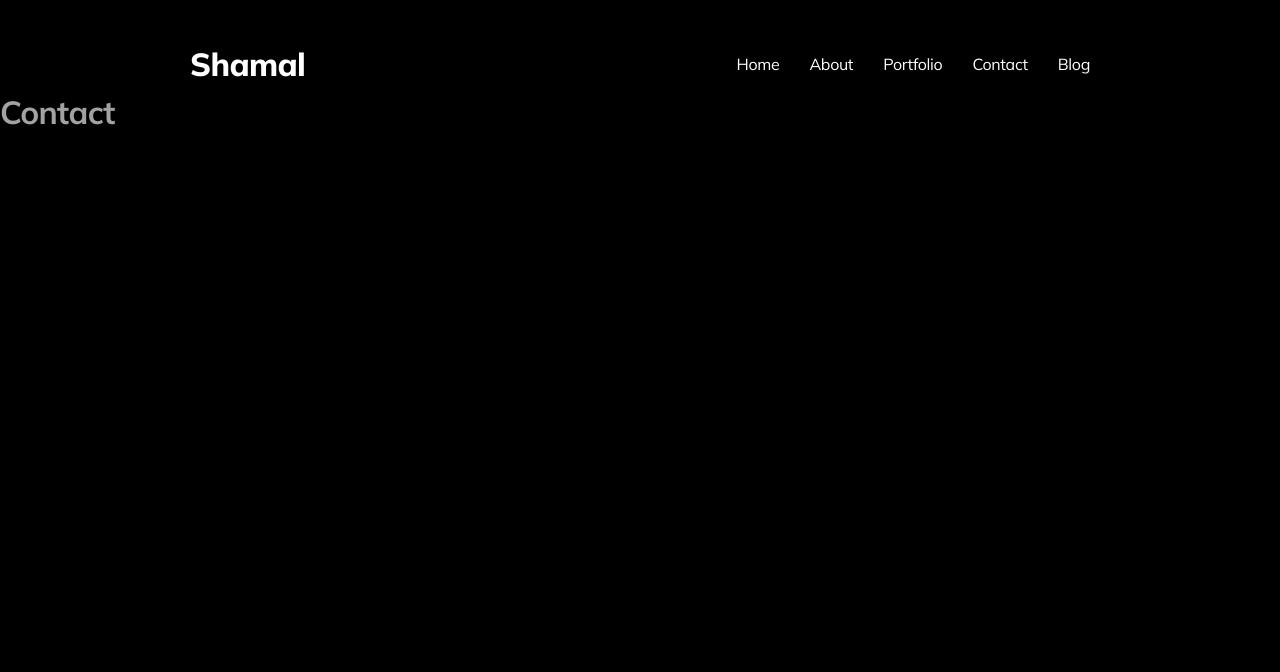
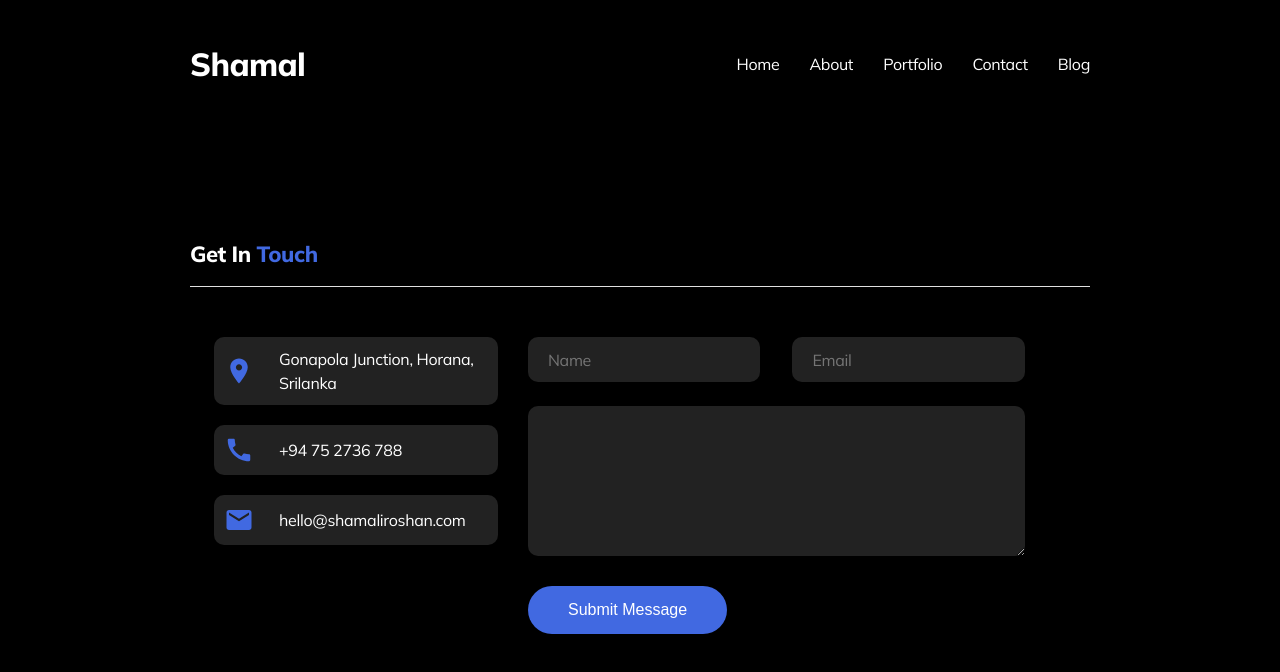
Before and after one commit to shamal-iroshan/personal-web-new, a React (Create React App) app: page /contact in a window 1280 px wide. Shown: the top 672 px of the page. Built offline with nearby package versions, Linux system fonts and the light colour scheme.

Commit message:
added contact

```diff
--- a/package.json
+++ b/package.json
@@ -23,6 +23,7 @@
     "react-router-dom": "^6.4.0",
     "react-scripts": "5.0.1",
     "react-text-transition": "^3.0.2",
+    "react-toastify": "^9.0.8",
     "redux-logger": "^3.0.6",
     "redux-saga": "^1.2.1",
     "styled-components": "^5.3.5",
--- a/src/App.tsx
+++ b/src/App.tsx
@@ -2,6 +2,8 @@ import React from 'react';
 import './App.css';
 import { CssBaseline } from '@mui/material';
 import { ThemeProvider } from '@mui/material/styles';
+import { ToastContainer } from 'react-toastify';
+import 'react-toastify/dist/ReactToastify.css';
 import RootRouter from './common/RootRouter';
 import theme from './theme';
 
@@ -10,6 +12,14 @@ function App() {
     <ThemeProvider theme={theme}>
       <CssBaseline />
       <RootRouter />
+      <ToastContainer
+        position="bottom-right"
+        autoClose={3000}
+        hideProgressBar
+        newestOnTop
+        closeOnClick
+        pauseOnHover
+      />
     </ThemeProvider>
   );
 }
--- a/src/index.css
+++ b/src/index.css
@@ -37,6 +37,12 @@ h1, h2, h3, h4, h5, h6, p {
   line-height: 150%;
   letter-spacing: -0.02em;
 }
+input {
+  font-family: 'Mulish', sans-serif;
+  font-style: normal;
+  line-height: 150%;
+  letter-spacing: -0.02em;
+}
 
 code {
   font-family: source-code-pro, Menlo, Monaco, Consolas, 'Courier New',
--- /dev/null
+++ b/src/views/about/components/toast/errorToast.tsx
@@ -0,0 +1,38 @@
+import React from 'react';
+import styled from 'styled-components';
+import { toast } from 'react-toastify';
+import ErrorOutlineOutlinedIcon from '@mui/icons-material/ErrorOutlineOutlined';
+
+const StyledContainer = styled.div`
+  display: flex;
+  flex-direction: row;
+`;
+
+const StyledTextContainer = styled.div`
+  margin-left: 5px;
+`;
+
+const StyledTitle = styled.p`
+  font-weight: 700;
+  font-size: 14px;
+  color: #d92d20;
+`;
+
+const StyledDescription = styled.p`
+  font-weight: 400;
+  font-size: 14px;
+  color: #d92d20;
+`;
+
+export default function errorToast(title: string, description: string) {
+  return toast(
+    <StyledContainer>
+      <ErrorOutlineOutlinedIcon sx={{ fontSize: '18px', color: '#D92D20' }} />
+      <StyledTextContainer>
+        <StyledTitle>{title}</StyledTitle>
+        <StyledDescription>{description}</StyledDescription>
+      </StyledTextContainer>
+    </StyledContainer>,
+    { className: 'custom-error' },
+  );
+}
--- /dev/null
+++ b/src/views/contact/components/ContactForm.tsx
@@ -0,0 +1,60 @@
+import Grid from '@mui/material/Grid';
+import React from 'react';
+import styled from 'styled-components';
+import CustomButton from '../../../common/components/CustomButton';
+import errorToast from '../../about/components/toast/errorToast';
+
+const StyledForm = styled.form`
+  width: 100%;
+  align-self: center;
+`;
+const CustomTextBox = styled.input`
+  width: 100%;
+  height: 45px;
+  background-color: #222;
+  border: none;
+  color: #ffffff;
+  padding: 20px;
+  border-radius: 10px;
+  font-size: 1rem;
+  outline: none;
+`;
+const CustomTextArea = styled.textarea`
+  width: 100%;
+  background-color: #222;
+  border: none;
+  color: #ffffff;
+  padding: 20px;
+  border-radius: 10px;
+  font-size: 1rem;
+  outline: none;
+  min-height: 150px;
+  max-width: 100%;
+  min-width: 100%;
+`;
+
+export default function ContactForm() {
+  const onSubmit = (event: React.FormEvent<HTMLFormElement>) => {
+    event.preventDefault();
+    errorToast('Oops!', 'This function is comming soon.');
+  };
+
+  return (
+    <StyledForm onSubmit={onSubmit}>
+      <Grid container columnSpacing={4} rowSpacing={3}>
+        <Grid item xs={12} md={6}>
+          <CustomTextBox type="text" placeholder="Name" />
+        </Grid>
+        <Grid item xs={12} md={6}>
+          <CustomTextBox type="email" placeholder="Email" />
+        </Grid>
+        <Grid item xs={12} md={12}>
+          <CustomTextArea cols={30} rows={4} />
+        </Grid>
+        <Grid item>
+          <CustomButton text="Submit message" />
+        </Grid>
+      </Grid>
+    </StyledForm>
+  );
+}
--- a/src/views/contact/pages/Contact.tsx
+++ b/src/views/contact/pages/Contact.tsx
@@ -1,7 +1,121 @@
 import React from 'react';
+import styled from 'styled-components';
+import Grid from '@mui/material/Grid';
+import Divider from '@mui/material/Divider';
+import LocationOnIcon from '@mui/icons-material/LocationOn';
+import EmailIcon from '@mui/icons-material/Email';
+import CallIcon from '@mui/icons-material/Call';
+import { PRIMARY_BLUE, SECONDARY_WHITE } from '../../../utils/colors';
+import ContactForm from '../components/ContactForm';
+
+const ContentContainer = styled.div`
+  display: flex;
+  justify-content: center;
+  align-items: flex-start;
+  padding-top: 150px;
+`;
+const TitleText = styled.h2`
+  text-transform: capitalize;
+  margin-bottom: 15px;
+  font-size: 30px;
+  font-weight: 800;
+  color: ${SECONDARY_WHITE};
+  span {
+    color: ${PRIMARY_BLUE};
+  }
+  @media all and (max-width: 1400px) {
+    font-size: 22px;
+  }
+`;
+const DetailContainer = styled.div`
+  width: 100%;
+  height: auto;
+  background-color: #222;
+  border-radius: 10px;
+  padding: 10px;
+  display: flex;
+  align-items: center;
+  margin-bottom: 20px;
+  overflow: hidden;
+  p {
+    color: ${SECONDARY_WHITE};
+    margin-left: 10px;
+  }
+`;
 
 function Contact() {
-  return <h1>Contact</h1>;
+  return (
+    <ContentContainer>
+      <Grid
+        sx={(theme) => ({
+          width: '900px',
+          [theme.breakpoints.down('md')]: {
+            width: '90%',
+          },
+        })}
+      >
+        <TitleText>
+          get in <span>touch</span>
+        </TitleText>
+        <Divider
+          sx={{
+            background: SECONDARY_WHITE,
+            marginBottom: '50px',
+            width: '100%',
+          }}
+        />
+        <Grid
+          container
+          columnSpacing={3}
+          sx={{
+            margin: '0 24px 48px',
+            width: 'unset',
+            flexWrap: 'wrap',
+            gap: '30px',
+          }}
+        >
+          <Grid lg={4} md={12} sm={12} xs={12}>
+            <DetailContainer>
+              <LocationOnIcon
+                sx={{
+                  width: 30,
+                  height: 30,
+                  marginRight: '15px',
+                  color: PRIMARY_BLUE,
+                }}
+              />
+              <p>Gonapola Junction, Horana, Srilanka</p>
+            </DetailContainer>
+            <DetailContainer>
+              <CallIcon
+                sx={{
+                  width: 30,
+                  height: 30,
+                  marginRight: '15px',
+                  color: PRIMARY_BLUE,
+                }}
+              />
+              <p>+94 75 2736 788</p>
+            </DetailContainer>
+            <DetailContainer>
+              <EmailIcon
+                sx={{
+                  width: 30,
+                  height: 30,
+                  marginRight: '15px',
+                  color: PRIMARY_BLUE,
+                }}
+              />
+              <p>hello@shamaliroshan.com</p>
+            </DetailContainer>
+          </Grid>
+          <Grid lg={7} md={12} sm={12} xs={12}>
+            <ContactForm />
+          </Grid>
+        </Grid>
+      </Grid>
+    </ContentContainer>
+  );
 }
 
 export default Contact;
--- a/src/views/portfolio/pages/Portfolio.tsx
+++ b/src/views/portfolio/pages/Portfolio.tsx
@@ -13,7 +13,7 @@ const ContentContainer = styled.div`
 `;
 
 const TitleText = styled.h2`
-  text-transform: uppercase;
+  text-transform: capitalize;
   margin-bottom: 15px;
   font-size: 30px;
   font-weight: 800;
```
Also changed, not shown: src/views/about/components/toast/successToast.tsx (added, +40 -0 lines), 1 other file (tests, documents, lock files or other folders).
